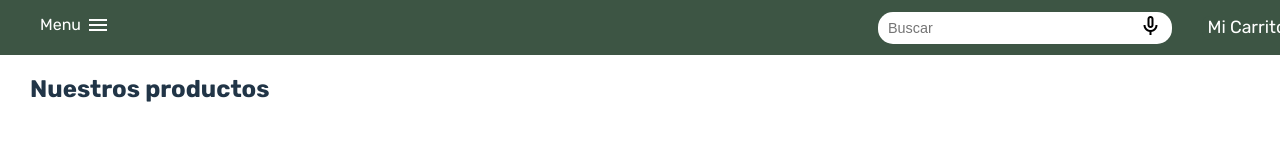
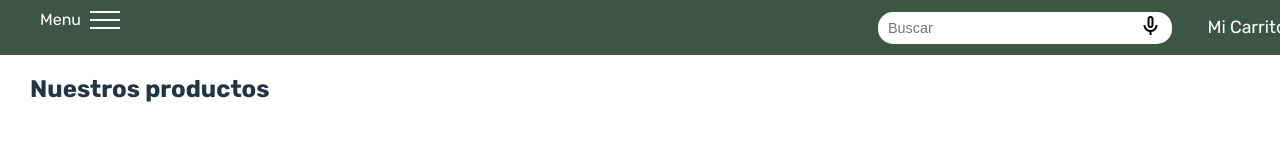
Before and after one commit to Valentina1012/supermercado-con-react, a React (Vite) app: page / in a window 1280 px wide. Shown: the top 142 px of the page. Built offline with nearby package versions, Linux system fonts and the light colour scheme.

Commit message:
Cambios en el menu desplegable

```diff
--- a/index.html
+++ b/index.html
@@ -4,7 +4,7 @@
     <meta charset="UTF-8" />
     <link rel="icon" type="image/svg+xml" href="/vite.svg" />
     <meta name="viewport" content="width=device-width, initial-scale=1.0" />
-    <link rel="stylesheet" href="https://fonts.googleapis.com/css2?family=Material+Symbols+Outlined:opsz,wght,FILL,GRAD@20..48,100..700,0..1,-50..200" />
+    <link rel="stylesheet" href="https://fonts.googleapis.com/css2?family=Material+Symbols+Outlined:opsz,wght,FILL,GRAD@24,200,0,0" />
     <link rel="preconnect" href="https://fonts.googleapis.com">
     <link rel="preconnect" href="https://fonts.gstatic.com" crossorigin>
     <link href="https://fonts.googleapis.com/css2?family=Rubik:ital,wght@0,300..900;1,300..900&display=swap" rel="stylesheet">
--- a/src/components/Header.jsx
+++ b/src/components/Header.jsx
@@ -25,13 +25,13 @@ export function Header({ filter, handle, cart }) {
                 <Carrito cart={cart}/>
              </section>
 
-            <section className={activeMenu} >
-                <div className="menu_container" onClick={handleMenu}>Menu<span className="material-symbols-outlined"> menu</span></div>
+            <section className={activeMenu} onClick={handleMenu} >
+                <div className="menu_container" >Menu</div>
                 <ul className='list-items'>
-                    <li className={activeItem} id="bebida" onClick={handle}>Bebidas</li>
-                    <li className={activeItem} id="lacteo" onClick={handle}>Lacteos</li>
-                    <li className={activeItem} id="frutas-verduras" onClick={handle}>Frutas y verduras</li>
-                    <li className={activeItem} id="almacen" onClick={handle}>Almacen</li>
+                    <li className={activeItem} id="bebida" onClick={handle}><span className="material-symbols-outlined">wine_bar</span>Bebidas</li>
+                    <li className={activeItem} id="lacteo" onClick={handle}><span className="material-symbols-outlined">grocery</span>Lacteos</li>
+                    <li className={activeItem} id="frutas-verduras" onClick={handle}><span className="material-symbols-outlined">nutrition</span>Frutas y verduras</li>
+                    <li className={activeItem} id="almacen" onClick={handle}><span className="material-symbols-outlined">cookie</span>Almacen</li>
                 </ul>
             </section>
         </div>
--- a/src/styles/header.css
+++ b/src/styles/header.css
@@ -12,12 +12,14 @@
 }
 
 .menu_container {
+    position: absolute;
     display: flex;
     align-items: center;
     gap: 5px;
 }
 
 .list {
+
     list-style: none;
     display: none;
     cursor: pointer;
@@ -25,6 +27,10 @@
 
 .list.active {
     display: block;
+    transform: translateX(25px);
+    display: flex;
+    align-items: center;
+    gap: 5px;
 }
 
 .list-items {
@@ -35,7 +41,13 @@
     padding: 50px 0 0 0;
 }
 
+/*
+.list-items li {
+    transition: all .5s ease;
+} */
+
 .menu_navigation.open {
+    width: 12%;
     height: 20em;
     background: #3d5544;
     position: absolute;
@@ -49,14 +61,47 @@
     z-index: 100;
 }
 
+.menu_navigation .menu_container::before {
+    content: "";
+    position: absolute;
+    left: 50px;
+    width: 30px;
+    height: 2px;
+    background: #ffffff;
+    transform: translateY(-8px);
+    transition: all 0.5s ease;
+}
+.menu_navigation.open .menu_container::before {
+    transform: translateY(0px) rotate(45deg);
+}
+
+.menu_navigation.open .menu_container::after {
+    transform: translateY(0px) rotate(-45deg);
+    box-shadow: 0 0 0 #ffffff;
+}
+
+.menu_navigation .menu_container::after {
+    content: "";
+    position: absolute;
+    left: 50px;
+    width: 30px;
+    height: 2px;
+    background: #ffffff;
+    transform: translateY(8px);
+    transition: all 0.5s ease;
+    box-shadow: 0 -8px 0 #ffffff;
+}
+
 .menu_navigation {
-    width: 20%;
+    width: 4%;
     position: absolute;
     display: flex;
     height: 30px;
     top: 10px;
     left: 40px;
     color: #fff;
+    transition: 0.5s ease;
+    border-radius: 8px;
 }
 
 .menu_container:hover,
```
